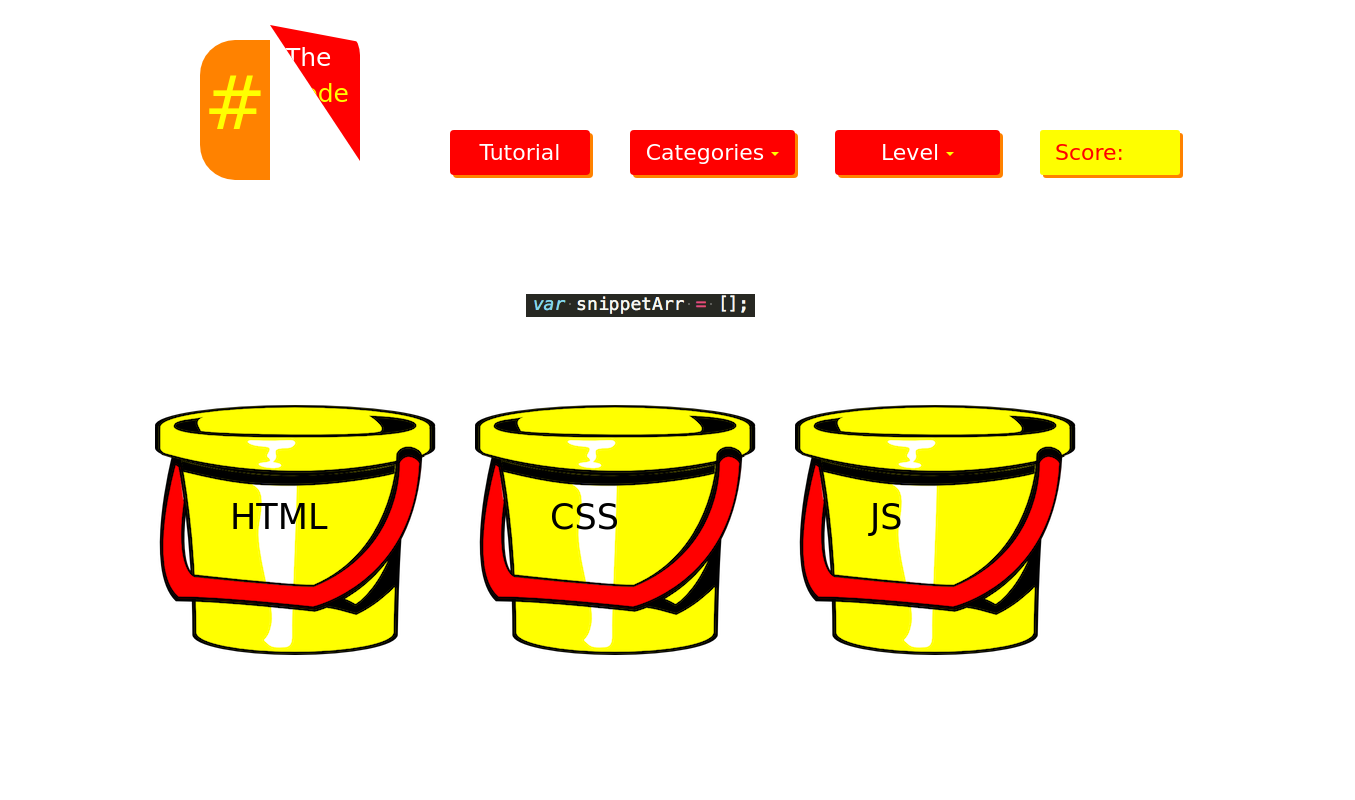
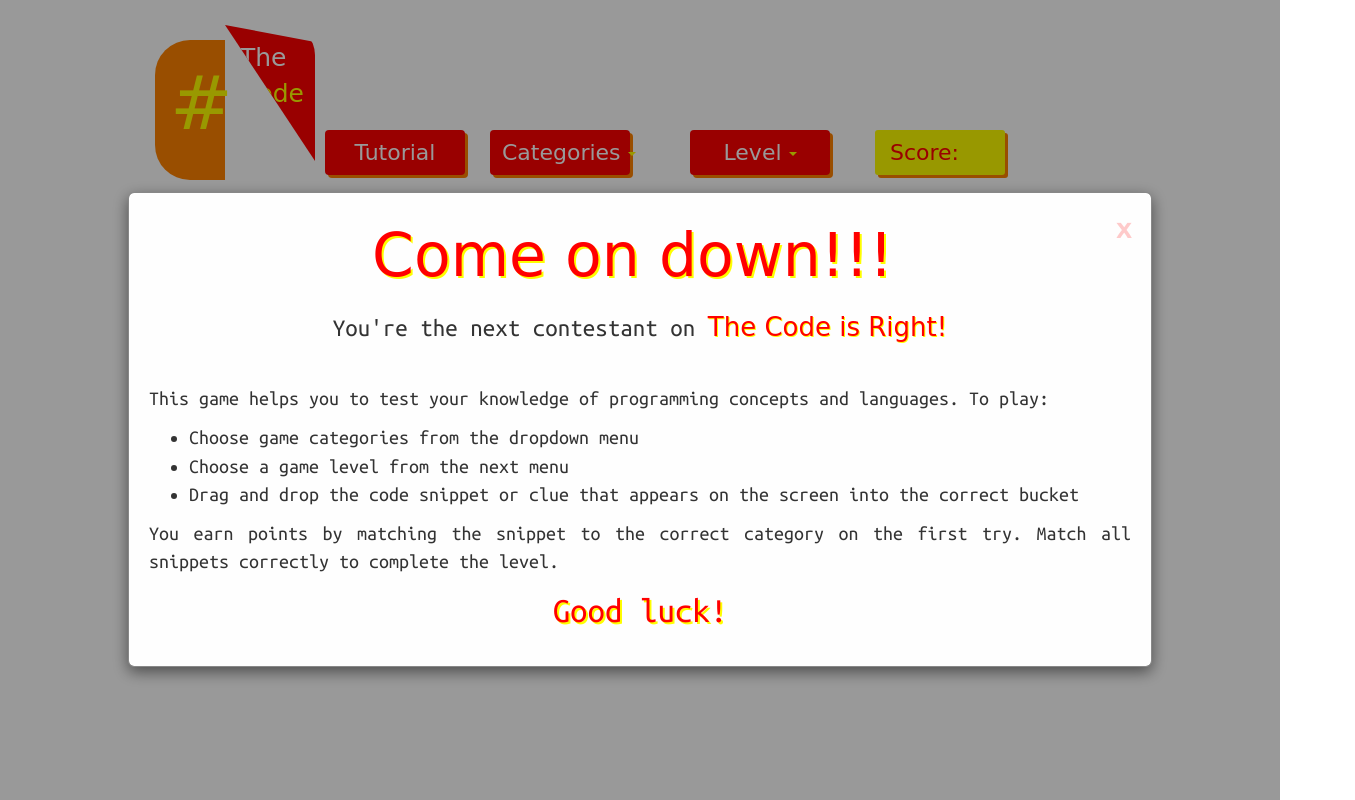
Before and after one commit to rohernan76/trtl, a website: page Public/index.html in a window 1280 px wide. Shown: the whole page, 1355 px wide, since content can reach past the window. Drawn offline with nearby package versions, Linux system fonts and the light colour scheme; a web font is replaced by a local one.

Commit message:
added Bootstrap to header bar

```diff
--- a/Public/index.html
+++ b/Public/index.html
@@ -1,7 +1,8 @@
 <!DOCTYPE html>
 <html>
 <head>
-	<title>Welcome to Trtl!</title>
+
+	<title>Welcome to Project trtl!</title>
 	<!-- JQuery CDN -->
     <script   src="https://code.jquery.com/jquery-3.1.0.js"   integrity="sha256-slogkvB1K3VOkzAI8QITxV3VzpOnkeNVsKvtkYLMjfk="   crossorigin="anonymous"></script>
 
@@ -11,26 +12,33 @@
     <!-- Bootstrap Core CSS -->
     <link rel="stylesheet" href="https://maxcdn.bootstrapcdn.com/bootstrap/3.3.6/css/bootstrap.min.css" integrity="sha384-1q8mTJOASx8j1Au+a5WDVnPi2lkFfwwEAa8hDDdjZlpLegxhjVME1fgjWPGmkzs7" crossorigin="anonymous">
     <meta name="viewport" content="width=device-width, initial-scale=1">
+    <!-- Normalize.css - from Bootstrap website, used for improved cross-browser rendering -->
+	<link rel="stylesheet" type="text/css" href="browsers.css">
+	<!-- Project trtl custom CSS -->
+    <link rel="stylesheet" type="text/css" href="main.css">
 
-    <!-- Google font -->
+    <!-- Google fonts -->
     <link href='https://fonts.googleapis.com/css?family=Slackey' rel='stylesheet' type='text/css'>
 	<link href='https://fonts.googleapis.com/css?family=Henny+Penny' rel='stylesheet' type='text/css'>
 	<link href='https://fonts.googleapis.com/css?family=Ubuntu+Mono' rel='stylesheet' type='text/css'>
 
-	<link rel="stylesheet" type="text/css" href="browsers.css">
-    <link rel="stylesheet" type="text/css" href="main.css">
 </head>
 
 
 <body>
 
-<div class="header">
-	<div class="left">#</div>
-	<div class="right">The<br><span>Code</span><br>is<br>Right</div>
+<div class="container">
 
-	<button id="tutorial-button" class="btn btn-default" type="submit">Tutorial</button>
+		<div class="header row">
+				<!-- left side of logo -->
+				<div class="left col-md-2">#</div>
+				<!-- right side of logo -->
+				<div class="right col-md-2">The<br><span>Code</span><br>is<br>Right</div>
 
-	<div class="dropdown d1">
+			<!-- tutorial button -->
+			<button id="tutorial-button" class="btn btn-default col-md-2" type="submit">Tutorial</button>
+			<!-- categories dropdown -->
+			<div id="categories" class="dropdown col-md-2">
 		  		<button class="btn btn-default dropdown-toggle" type="button" id="dropdownMenu1" data-toggle="dropdown" aria-haspopup="true" aria-expanded="true">
 		    	Categories
 		    	<span class="caret"></span>
@@ -41,8 +49,8 @@
 			    <li><a href="#">Shakespeare/Chaucer/Dickens</a></li>
 			  </ul>
 			</div>
-
-	<div class="dropdown d2">
+			<!-- level dropdown -->
+			<div class="dropdown col-md-2">
 		  		<button class="btn btn-default dropdown-toggle" type="button" id="dropdownMenu2" data-toggle="dropdown" aria-haspopup="true" aria-expanded="true">
 		    	Level
 		    	<span class="caret"></span>
@@ -53,8 +61,10 @@
 			    <li><a href="#">3</a></li>
 			  </ul>
 			</div>
+			<!-- score box -->
+			<div id="score" class="score-box col-md-2">Score: </div>
+		</div>
 
-	<div id="score" class="score-box">Score: </div>
 </div>
 
 <div id="snippetContainer" class="whitespace test1">
@@ -63,9 +73,7 @@
 
 
 <div class="container">
-		<!-- Trigger/Open The Modal -->
-		<!-- <button id="myBtn">Open Modal</button> -->
-
+		<!-- Tutorial Modal -->
 		<div id="tutorialModal" class="modal">
 			<div class="modal-content">
 				<span class="close">x</span>
@@ -92,9 +100,15 @@
 		</div> -->
 
 		<div class="row">
-			<div id="bucket1" class="col-md-4 bucket" ondrop="drop(event)" ondragover="allowDrop(event)">HTML</div>
-			<div id="bucket2" class="col-md-4 bucket" ondrop="drop(event)" ondragover="allowDrop(event)">CSS</div>
-			<div id="bucket3" class="col-md-4 bucket" ondrop="drop(event)" ondragover="allowDrop(event)">JS</div>
+			<div id="bucket1" class="col-md-4 bucket" ondrop="drop(event)" ondragover="allowDrop(event)">
+				<div class="bucket-text">HTML</div>
+			</div>
+			<div id="bucket2" class="col-md-4 bucket" ondrop="drop(event)" ondragover="allowDrop(event)">
+				<div class="bucket-text">CSS</div>
+			</div>
+			<div id="bucket3" class="col-md-4 bucket" ondrop="drop(event)" ondragover="allowDrop(event)">
+				<div class="bucket-text">JS</div>
+			</div>
 		</div>
 </div>
 
--- a/Public/index.js
+++ b/Public/index.js
@@ -42,9 +42,9 @@ btn.onclick = function() {
     modal.style.display = "block";
 };
 
-// window.onload = function() {
-// 	modal.style.display = "block";
-// };
+window.onload = function() {
+	modal.style.display = "block";
+};
 
 // When the user clicks on <span> (x), close the modal
 span.onclick = function() {
@@ -73,6 +73,7 @@ function drop(ev) {
    ev.preventDefault();
    var data = ev.dataTransfer.getData("text");
    ev.target.appendChild(document.getElementById(data));
+   console.log(ev.target);
 
    var answerId = ev.target.id[6];
 	if (answerId == snippetArr[snipNum].answerId) {
--- a/Public/main.css
+++ b/Public/main.css
@@ -1,6 +1,5 @@
-/*Begin custom CSS*/
 .header {
-  height: 215px;
+  height: 300px;
   margin-bottom: 40px;
 }
 
@@ -13,8 +12,7 @@
   color: yellow;
   text-align: center;
   padding-top: 10px;
-  margin: 40px 0 15px 200px ;
-  float: left;
+  margin: 40px 0 15px 0;
   font-family: 'Slackey', cursive;
 }
 
@@ -23,8 +21,7 @@
   width: 90px;
   background-color: red;
   border-radius: 0 30px 30px 0;
-  float: left;
-  margin: 25px 0  10px 0;
+  margin: 25px 5px  10px 0;
   font-size: 25px;
   padding: 15px;
   color: white;
@@ -33,10 +30,9 @@
 }
 
 .btn-default {
-  float: left;
   width: 140px;
   height: 45px;
-  margin: 130px 20px 50px 90px;
+  margin: 130px 5px 0px 5px;
   font-size: 22px;
   background-color: red;
   box-shadow: 3px 3px #FF8200;
@@ -45,41 +41,28 @@
   font-family: 'Henny Penny', cursive;
 }
 
-.d1 ul{
-  margin:175px 470px 0 725px;
+.categories #dropdownMenu1 {
+  padding: none;
 }
 
-.d2 ul{
-  margin:175px 250px 0 945px;
-}
-
-#dropdownMenu1 {
-  margin: 130px 20px 50px 20px;
-  width: 165px;
-  float: left;
-  position: relative;
-}
-
-#dropdownMenu2 {
-  margin: 130px 20px 50px 20px;
-  width: 165px;
-  float: left;
+#dropdownMenu1 #dropdownMenu2 {
+  margin: 130px 5px 0px 5px;
+  width: 160px;
+  padding: none;
 }
 
 .score-box {
-  float: left;
-  width: 140px;
+  width: 130px;
   height: 45px;
-  margin: 130px 25px 50px 20px;
+  margin: 130px 5px 50px 5px;
+  background-color: #FEFE00;
+  border: none;
+  border-radius: 3px;
+  box-shadow: 3px 3px #FF8200;
+  color: red;
+  font-family: 'Henny Penny', cursive;
   font-size: 22px;
   line-height: 45px;
-  background-color: #FEFE00;
-  border-radius: 3px;
-  box-shadow: 3px 3px #FF8200;
-  padding-left: 15px;
-  border: none;
-  color: red;
-  font-family: 'Henny Penny', cursive;
 }
 
 span {
@@ -94,39 +77,36 @@ span {
 
 .row {
 	height: 150px;
-  width: 1000px;
+  width: 1200px;
   margin: 0;
 }
-
-/*.snippet {
-	width: 800px;
-  height: 100px;
-	margin: 0 auto;
-  text-align: center;
-  border: 1px dotted red;
-}*/
 
 .snippet {
   background-position: center;
   background-repeat: no-repeat;
   margin: 0 auto;
   height: 100px;
-  width: 600px;
+  width: 300px;
 }
 
 .bucket {
   width: 320px;
-  height: 350px;
+  height: 250px;
   border-radius: 15px 15px 0 0;
   background-image: url("images/bucket.png");
   background-repeat: no-repeat;
   font-family: 'Slackey', cursive;
   font-size: 35px;
-  line-height: 225px;
+  /*line-height: 225px;*/
+  vertical-align: bottom;
   text-indent: 60px;
-  color: black;
+  color: red;
+  text-shadow: 3px 3px orange;
 }
 
+.bucket-text {
+  margin: 75px 0 0 0;
+}
 .container {
 	width: 1000px;
 }
```
Lines whose indentation alone changed are shown as unchanged.
